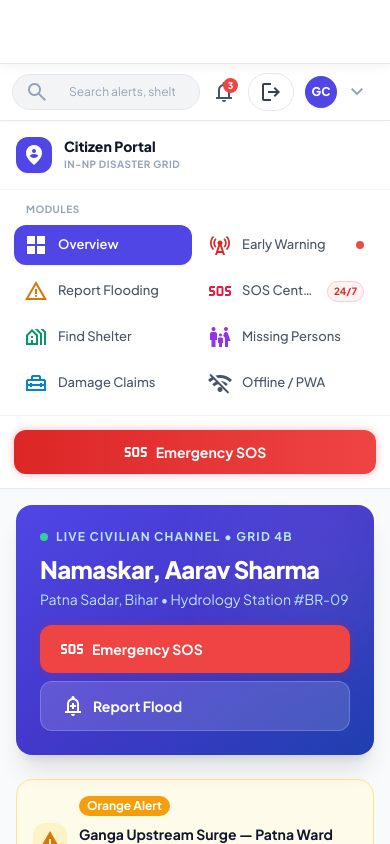
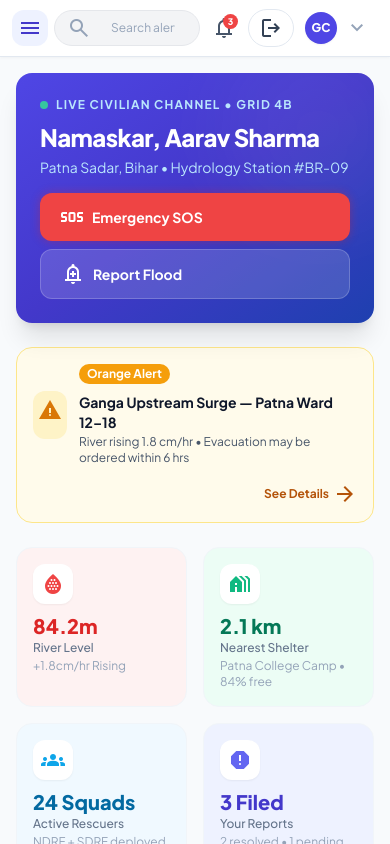
Before and after one commit to sagarx16/Sachet, a Next.js app: page /citizen in a window 390 px wide. Shown: the top 844 px of the page. Built offline with nearby package versions, Linux system fonts and the light colour scheme.

Commit message:
Polish citizen portal responsive navigation

```diff
--- a/app/citizen/page.jsx
+++ b/app/citizen/page.jsx
@@ -778,6 +778,7 @@ function PWAModule({ showToast }) {
 export default function CitizenPage() {
   const { openSos, showToast } = useAuth();
   const [active, setActive] = useState('overview');
+  const [mobileMenuOpen, setMobileMenuOpen] = useState(false);
 
   const modules = [
     { id: 'overview', label: 'Overview', icon: 'grid_view' },
@@ -809,10 +810,59 @@ export default function CitizenPage() {
   return (
     <div className="min-h-screen bg-slate-50 text-on-surface">
       <Navbar />
-      <PortalTopbar portal="citizen" />
+      <PortalTopbar
+        portal="citizen"
+        menuOpen={mobileMenuOpen}
+        onMenuClick={() => setMobileMenuOpen((open) => !open)}
+      />
+      {mobileMenuOpen && (
+        <div className="lg:hidden fixed inset-0 top-14 z-50 bg-slate-900/25" onClick={() => setMobileMenuOpen(false)}>
+          <aside className="w-[min(88vw,320px)] h-full bg-white shadow-2xl border-r border-slate-200" onClick={(event) => event.stopPropagation()}>
+            <div className="px-4 py-4 border-b border-slate-100">
+              <div className="flex items-center gap-3">
+                <div className="w-9 h-9 rounded-xl bg-indigo-600 flex items-center justify-center text-white shadow-sm">
+                  <span className="material-symbols-outlined text-[20px]">person_pin_circle</span>
+                </div>
+                <div>
+                  <div className="text-sm font-extrabold text-slate-900">Citizen Portal</div>
+                  <div className="text-[10px] text-slate-400 font-bold uppercase tracking-wider mt-0.5">IN-NP Disaster Grid</div>
+                </div>
+              </div>
+            </div>
+            <div className="px-3.5 py-3">
+              <div className="text-[10px] font-bold text-slate-400 uppercase tracking-wider px-3 mb-2">Modules</div>
+              <nav className="flex flex-col gap-1.5">
+                {modules.map((m) => {
+                  const isActive = active === m.id;
+                  return (
+                    <button
+                      key={m.id}
+                      onClick={() => { setActive(m.id); setMobileMenuOpen(false); }}
+                      className={`group w-full h-10 px-3 rounded-xl flex items-center gap-3 text-left text-[13px] transition-all cursor-pointer ${
+                        isActive ? 'bg-indigo-600 text-white font-semibold shadow-sm' : 'text-slate-600 hover:text-slate-900 hover:bg-slate-100 font-medium'
+                      }`}
+                    >
+                      <span className={`material-symbols-outlined text-[19px] ${isActive ? 'text-white' : colors[m.id]}`}>{m.icon}</span>
+                      <span className="flex-1 truncate">{m.label}</span>
+                      {m.dot && !isActive && <span className="w-2 h-2 rounded-full bg-red-500 animate-pulse shrink-0" />}
+                      {m.badge && !isActive && <span className="text-[10px] font-bold text-red-600 bg-red-50 border border-red-200 px-1.5 py-0.5 rounded-full shrink-0">{m.badge}</span>}
+                    </button>
+                  );
+                })}
+              </nav>
+            </div>
+            <div className="p-3.5 border-t border-slate-100">
+              <button onClick={openSos} className="sos-glow w-full flex items-center justify-center gap-2 py-2.5 px-4 rounded-xl bg-gradient-to-r from-red-600 to-red-500 text-white font-bold text-sm shadow-md cursor-pointer">
+                <span className="material-symbols-outlined text-[18px]">sos</span>
+                <span>Emergency SOS</span>
+              </button>
+            </div>
+          </aside>
+        </div>
+      )}
       <div className="flex flex-col lg:flex-row items-stretch lg:items-start">
         {/* Sidebar */}
-        <aside className="w-full lg:w-64 shrink-0 bg-white border-b lg:border-b-0 lg:border-r border-slate-200/80 shadow-[1px_0_6px_rgba(0,0,0,0.03)] z-30 flex flex-col lg:sticky lg:top-[120px] lg:h-[calc(100vh-120px)] pt-4">
+        <aside className="hidden lg:flex w-full lg:w-64 shrink-0 bg-white border-b lg:border-b-0 lg:border-r border-slate-200/80 shadow-[1px_0_6px_rgba(0,0,0,0.03)] z-30 flex-col lg:sticky lg:top-[120px] lg:h-[calc(100vh-120px)] pt-4">
           {/* Header Identity Block - flush with main content banner */}
           <div id="portal-header-block" className="px-4 pb-4 border-b border-slate-100 shrink-0">
             <div className="flex items-center gap-3">
--- a/components/Navbar.jsx
+++ b/components/Navbar.jsx
@@ -43,12 +43,13 @@ export default function Navbar() {
     return pathname.startsWith(link.href);
   };
 
+  if (isCitizenPortal) return null;
+
   return (
     <>
       <header className="sticky top-0 w-full z-50 h-16 bg-white/95 backdrop-blur-xl border-b border-[#E2E8F0] shadow-[0_2px_12px_rgba(0,0,0,0.05)]">
         <div className="h-full w-full px-4 md:px-8 flex items-center justify-between gap-4 max-w-screen-2xl mx-auto">
 
-          {!isCitizenPortal && (
           <Link href="/" className="flex items-center gap-2.5 hover:opacity-90 transition-opacity shrink-0">
               <BrandMark compact />
               <div className="flex flex-col leading-none">
@@ -61,7 +62,6 @@ export default function Navbar() {
                 </span>
               </div>
           </Link>
-          )}
 
           {/* Desktop Nav Links */}
           <nav className="hidden md:flex items-center gap-1" aria-label="Main navigation">
@@ -102,7 +102,6 @@ export default function Navbar() {
               <span className="text-[11px] font-bold uppercase tracking-wider">Grid Live</span>
             </div>
 
-            {!isCitizenPortal && (
             <Link
               href="/login"
               className="flex items-center gap-1.5 px-3.5 py-2 rounded-xl bg-primary text-white text-sm font-bold shadow-sm hover:bg-indigo-700 transition-colors"
@@ -110,10 +109,8 @@ export default function Navbar() {
               <span className="material-symbols-outlined text-[17px]">account_circle</span>
               <span className="hidden sm:inline">Sign In</span>
             </Link>
-            )}
 
             {/* Mobile menu toggle */}
-            {!isCitizenPortal && (
             <button
               onClick={() => setMobileOpen((v) => !v)}
               className="md:hidden flex items-center justify-center w-9 h-9 rounded-xl hover:bg-slate-100 text-slate-600 transition-colors"
@@ -123,7 +120,6 @@ export default function Navbar() {
                 {mobileOpen ? 'close' : 'menu'}
               </span>
             </button>
-            )}
           </div>
         </div>
       </header>
--- a/components/PortalTopbar.jsx
+++ b/components/PortalTopbar.jsx
@@ -46,7 +46,7 @@ function getInitials(name = '') {
   return name.split(' ').slice(0, 2).map((w) => w[0]).join('').toUpperCase() || 'U';
 }
 
-export default function PortalTopbar({ portal = 'citizen' }) {
+export default function PortalTopbar({ portal = 'citizen', onMenuClick, menuOpen = false }) {
   const { user, logout } = useAuth();
   const router = useRouter();
   const pc = portalConfig[portal] || portalConfig.citizen;
@@ -80,8 +80,18 @@ export default function PortalTopbar({ portal = 'citizen' }) {
   };
 
   return (
-    <div className="sticky top-16 z-40 w-full bg-white/95 backdrop-blur-md border-b border-slate-200 shadow-[0_1px_3px_rgba(0,0,0,0.04)]">
+    <div className={`sticky ${portal === 'citizen' ? 'top-0' : 'top-16'} z-40 w-full bg-white/95 backdrop-blur-md border-b border-slate-200 shadow-[0_1px_3px_rgba(0,0,0,0.04)]`}>
       <div className="flex items-center justify-end gap-1.5 sm:gap-3 px-3 sm:px-4 md:px-8 h-14 max-w-screen-2xl mx-auto">
+
+        {onMenuClick && (
+          <button
+            onClick={onMenuClick}
+            className="order-first mr-auto flex lg:hidden items-center justify-center w-9 h-9 rounded-xl bg-indigo-50 text-indigo-700 hover:bg-indigo-100 transition-colors cursor-pointer shrink-0"
+            aria-label="Open portal menu"
+          >
+            <span className="material-symbols-outlined text-[22px]">{menuOpen ? 'close' : 'menu'}</span>
+          </button>
+        )}
 
         {/* ── Search Bar: compact (260-300px), aligned to right near badges & profile ── */}
         <div
```
Lines whose indentation alone changed are shown as unchanged.
